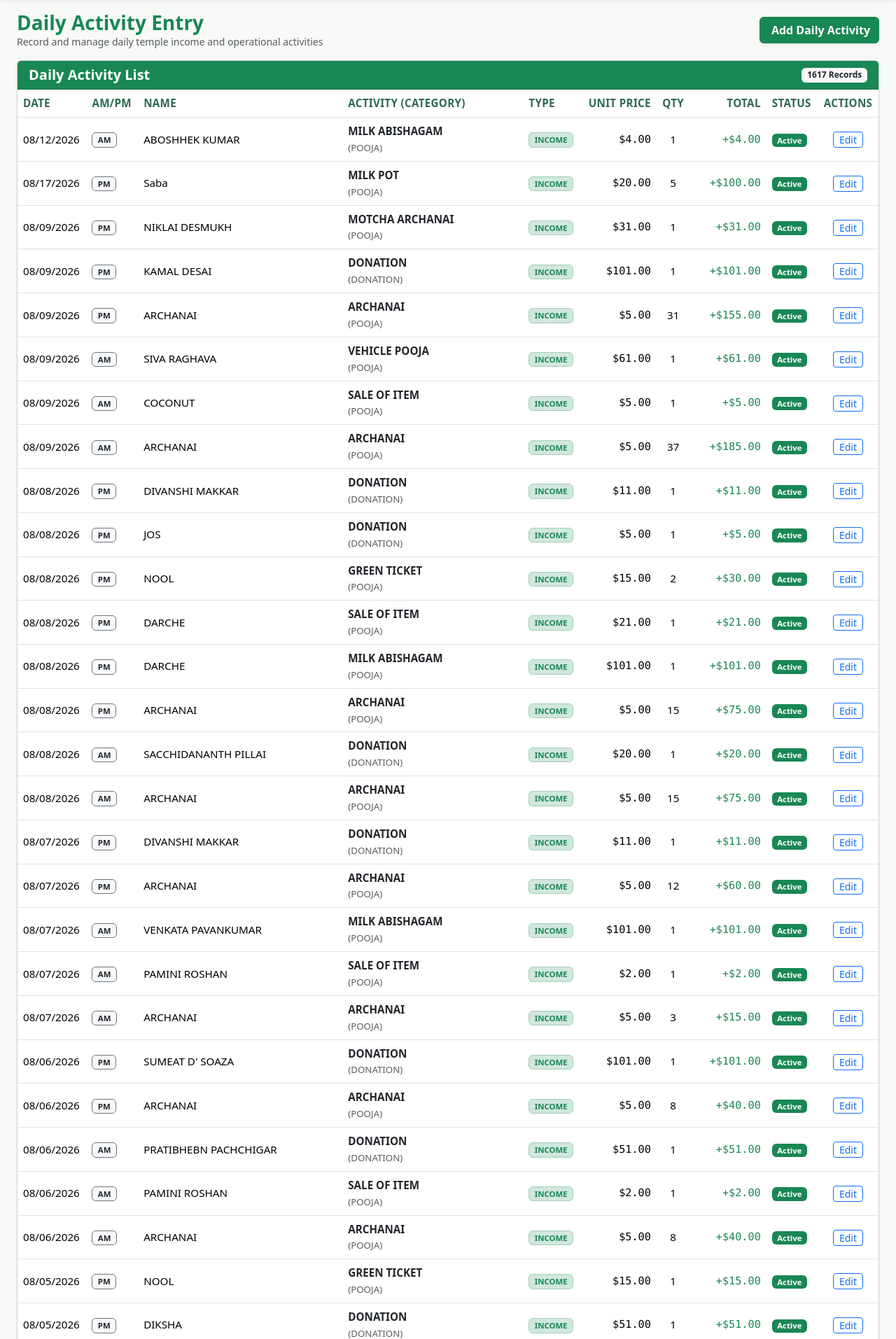
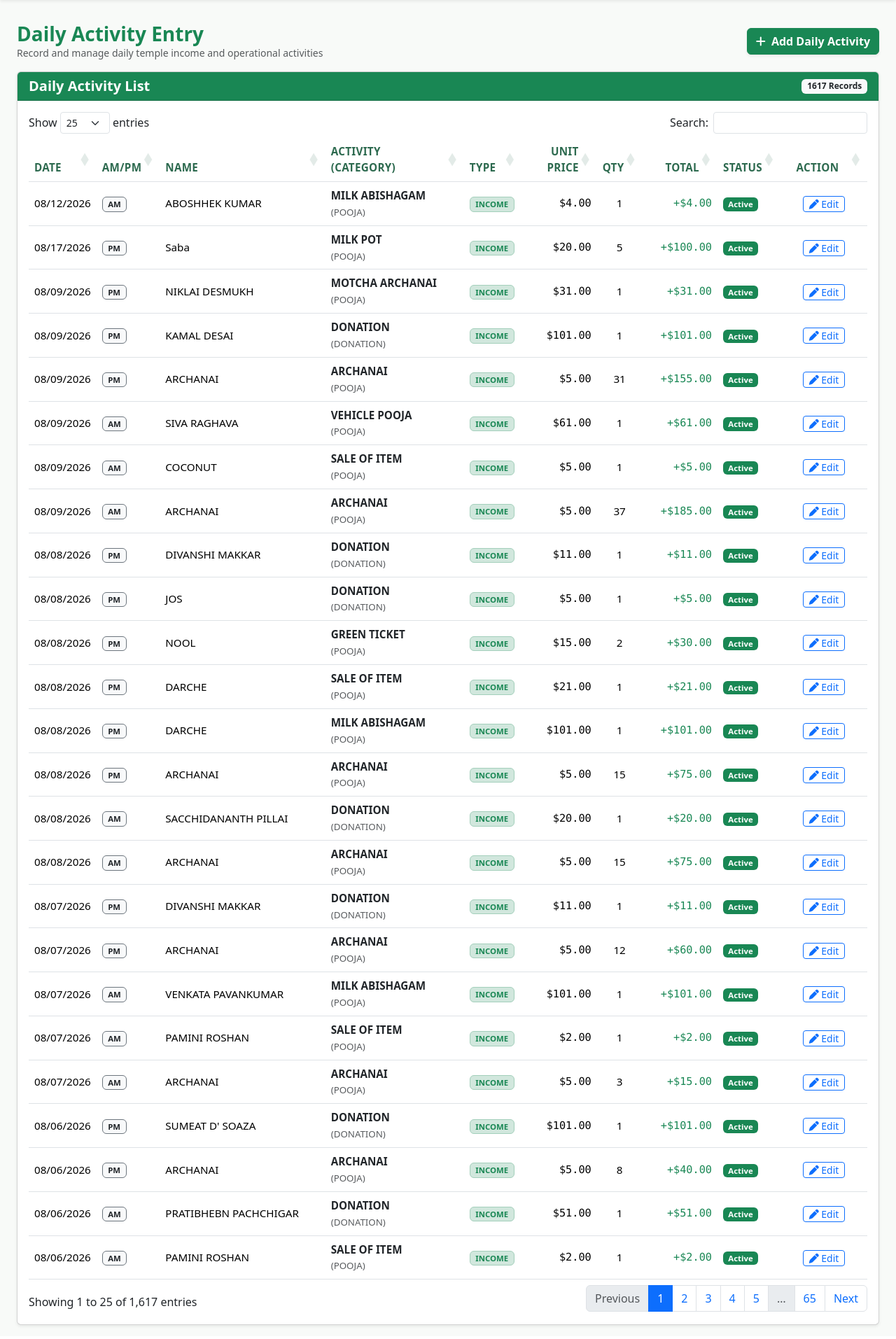
Before and after one commit to sabasivakumaran-hash/daily-sync-app, a Flask app: page /daily_activity in a window 1280 px wide. Shown: the part 172-2085 px from the top of the page at 70% size. Run offline with Flask 3, Linux system fonts and the light colour scheme; data comes from the database, SQL or seed files in the repository; both versions use the stored data as it was after the commit; some libraries are stand-ins or nearby versions.

Commit message:
v1.0 - Complete Daily Activity, Maintenance Modules & Flash Messaging

```diff
--- a/app.py
+++ b/app.py
@@ -1,9 +1,10 @@
 import os
 import sqlite3
 from datetime import datetime
-from flask import Flask, render_template, request, redirect, url_for
+from flask import Flask, render_template, request, redirect, url_for, flash
 
 app = Flask(__name__)
+app.secret_key = 'temple_sync_secret_key_change_in_production'
 
 BASE_DIR = os.path.dirname(os.path.abspath(__file__))
 DATABASE = os.path.join(BASE_DIR, 'daily_sync.db')
@@ -131,12 +132,14 @@ def daily_activity_save():
             WHERE daily_activity_id = ?
         """, (txn_date, session_type, activity_lookup_id, person_name,
               unit_price, quantity, total_amount, remarks, is_active, daily_activity_id))
+        flash(f'Daily Activity entry #{daily_activity_id} updated successfully!', 'success')
     else:
         cursor.execute("""
             INSERT INTO daily_activity
             (txn_date, session_type, activity_lookup_id, person_name, unit_price, quantity, total_amount, remarks, is_active, updated_ts)
             VALUES (?, ?, ?, ?, ?, ?, ?, ?, ?, CURRENT_TIMESTAMP)
         """, (txn_date, session_type, activity_lookup_id, person_name, unit_price, quantity, total_amount, remarks, is_active))
+        flash('New Daily Activity recorded successfully!', 'success')
 
     conn.commit()
     conn.close()
@@ -226,7 +229,7 @@ def dashboard_page():
     )
 
 # ---------------------------------------------------------
-# 4. REPORTS PAGE (INCOME & EXPENSE, FISCAL, ACTIVITY SUMMARY)
+# 4. REPORTS PAGE
 # ---------------------------------------------------------
 @app.route('/reports')
 def reports_page():
@@ -259,12 +262,10 @@ def reports_page():
     total_income_year = 0.0
     total_expense_year = 0.0
 
-    # Fiscal Report Variables
     matrix, category_subtotals = {}, {}
     monthly_grand_totals = {m: 0.0 for m in range(1, 13)}
     year_grand_total = 0.0
 
-    # Activity Summary Matrix Variables
     act_matrix = {}
     act_cat_subtotals = {}
     act_grand_totals = {
@@ -315,7 +316,6 @@ def reports_page():
             net_monthly_surplus[m] = income_monthly_totals[m] - expense_monthly_totals[m]
 
     if selected_report == 'activity_summary':
-        # Single-line 12-Month Itemized Activity Summary
         activity_rows = conn.execute("""
             SELECT
                 c.category_name,
@@ -339,7 +339,6 @@ def reports_page():
             m_num = r['month_num']
             amt = float(r['total_amount'])
 
-            # Initialize Category level dictionaries
             if cat not in act_matrix:
                 act_matrix[cat] = {}
                 act_cat_subtotals[cat] = {
@@ -348,27 +347,22 @@ def reports_page():
                     'NET': {m: 0.0 for m in range(1, 14)}
                 }
 
-            # Initialize Activity level dictionary (Single Line per Activity)
             if act not in act_matrix[cat]:
                 act_matrix[cat][act] = {
                     'txn_type': t_type,
                     'months': {m: 0.0 for m in range(1, 14)}
                 }
 
-            # 1. Populate Activity Level Values (Index 13 represents Year Total)
             act_matrix[cat][act]['months'][m_num] += amt
             act_matrix[cat][act]['months'][13] += amt
 
-            # Net contribution calculation (+ for Income, - for Expense)
             net_amt = amt if t_type == 'INCOME' else -amt
 
-            # 2. Populate Category Subtotal Level
             act_cat_subtotals[cat][t_type][m_num] += amt
             act_cat_subtotals[cat][t_type][13] += amt
             act_cat_subtotals[cat]['NET'][m_num] += net_amt
             act_cat_subtotals[cat]['NET'][13] += net_amt
 
-            # 3. Populate Grand Total Level
             act_grand_totals[t_type][m_num] += amt
             act_grand_totals[t_type][13] += amt
             act_grand_totals['NET'][m_num] += net_amt
@@ -401,7 +395,7 @@ def reports_page():
     )
 
 # ---------------------------------------------------------
-# 5. MAINTENANCE & INSPECTION
+# 5. MAINTENANCE MODULE
 # ---------------------------------------------------------
 @app.route('/maintenance/category')
 def category_lookup_page():
@@ -418,7 +412,7 @@ def category_lookup_page():
 @app.route('/maintenance/category/save', methods=['POST'])
 def category_lookup_save():
     cat_id = request.form.get('category_lookup_id')
-    cat_name = request.form.get('category_name')
+    cat_name = request.form.get('category_name', '').strip()
     is_active = int(request.form.get('is_active', 1))
 
     conn = get_db()
@@ -426,8 +420,11 @@ def category_lookup_save():
     if cat_id:
         cursor.execute("UPDATE category_lookup SET category_name = ?, is_active = ? WHERE category_lookup_id = ?",
                        (cat_name, is_active, cat_id))
+        flash(f'Category "{cat_name}" updated successfully!', 'success')
     else:
         cursor.execute("INSERT INTO category_lookup (category_name, is_active) VALUES (?, ?)", (cat_name, is_active))
+        flash(f'New category "{cat_name}" created successfully!', 'success')
+
     conn.commit()
     conn.close()
     return redirect(url_for('category_lookup_page'))
@@ -454,24 +451,28 @@ def activity_lookup_page():
 def activity_lookup_save():
     act_id = request.form.get('activity_lookup_id')
     cat_id = request.form.get('category_lookup_id')
-    act_name = request.form.get('activity_name')
+    act_name = request.form.get('activity_name', '').strip()
     default_amount = float(request.form.get('default_amount', 0.0))
     txn_type = request.form.get('txn_type', 'INCOME')
     is_active = int(request.form.get('is_active', 1))
 
     conn = get_db()
     cursor = conn.cursor()
+
     if act_id:
         cursor.execute("""
             UPDATE activity_lookup
             SET category_lookup_id = ?, activity_name = ?, default_amount = ?, txn_type = ?, is_active = ?
             WHERE activity_lookup_id = ?
-        """, (cat_id, act_name, default_amount, txn_type, act_id))
+        """, (cat_id, act_name, default_amount, txn_type, is_active, act_id))
+        flash(f'Activity "{act_name}" updated successfully!', 'success')
     else:
         cursor.execute("""
             INSERT INTO activity_lookup (category_lookup_id, activity_name, default_amount, txn_type, is_active)
             VALUES (?, ?, ?, ?, ?)
         """, (cat_id, act_name, default_amount, txn_type, is_active))
+        flash(f'New activity "{act_name}" created successfully!', 'success')
+
     conn.commit()
     conn.close()
     return redirect(url_for('activity_lookup_page'))
--- a/templates/base.html
+++ b/templates/base.html
@@ -9,7 +9,7 @@
     <link href="https://cdn.jsdelivr.net/npm/bootstrap@5.3.2/dist/css/bootstrap.min.css" rel="stylesheet">
     <!-- FontAwesome Icons -->
     <link href="https://cdnjs.cloudflare.com/ajax/libs/font-awesome/6.4.0/css/all.min.css" rel="stylesheet">
-    <!-- DataTables CSS -->
+    <!-- DataTables Bootstrap 5 CSS -->
     <link href="https://cdn.datatables.net/1.13.7/css/dataTables.bootstrap5.min.css" rel="stylesheet">
 
     <!-- Custom Stylesheet -->
@@ -92,10 +92,43 @@
 
     <!-- MAIN BODY CONTENT -->
     <main class="flex-grow-1">
-        {% block content %}{% endblock %}
+    <!-- FLASH MESSAGES CONTAINER -->
+    <div class="container-fluid px-md-4 pt-3">
+        {% with messages = get_flashed_messages(with_categories=true) %}
+        {% if messages %}
+            {% for category, message in messages %}
+            <div class="alert alert-{{ category if category != 'error' else 'danger' }} alert-dismissible fade show shadow-sm" role="alert">
+                {% if category == 'success' %}
+                <i class="fa-solid fa-circle-check me-2"></i>
+                {% elif category == 'danger' or category == 'error' %}
+                <i class="fa-solid fa-triangle-exclamation me-2"></i>
+                {% else %}
+                <i class="fa-solid fa-circle-info me-2"></i>
+                {% endif %}
+                {{ message }}
+                <button type="button" class="btn-close" data-bs-dismiss="alert" aria-label="Close"></button>
+            </div>
+            {% endfor %}
+        {% endif %}
+        {% endwith %}
+    </div>
+
+    <!-- MAIN PAGE CONTENT -->
+    {% block content %}{% endblock %}
     </main>
 
     <!-- JS DEPENDENCIES -->
+    <!-- 1. jQuery (Required for DataTables) -->
+    <script src="https://code.jquery.com/jquery-3.7.0.min.js"></script>
+
+    <!-- 2. Bootstrap 5 JS Bundle -->
     <script src="https://cdn.jsdelivr.net/npm/bootstrap@5.3.2/dist/js/bootstrap.bundle.min.js"></script>
+
+    <!-- 3. DataTables Core & Bootstrap 5 Integration -->
+    <script src="https://cdn.datatables.net/1.13.7/js/jquery.dataTables.min.js"></script>
+    <script src="https://cdn.datatables.net/1.13.7/js/dataTables.bootstrap5.min.js"></script>
+
+    <!-- 4. Dynamic Script Block for Child Templates -->
+    {% block scripts %}{% endblock %}
 </body>
 </html>
--- a/templates/daily_activity.html
+++ b/templates/daily_activity.html
@@ -1,6 +1,6 @@
 {% extends "base.html" %}
 
-{% block title %}Daily Activity - Sri Ganesh Temple Society{% endblock %}
+{% block title %}Daily Activity - Temple Sync{% endblock %}
 
 {% block content %}
 <div class="container-fluid py-3 px-md-4">
@@ -12,7 +12,7 @@
       <p class="text-muted small mb-0">Record and manage daily temple income and operational activities</p>
     </div>
     <button class="btn btn-success fw-semibold shadow-sm" type="button" data-bs-toggle="collapse" data-bs-target="#entryFormCollapse" aria-expanded="false" aria-controls="entryFormCollapse">
-      <i class="bi bi-plus-lg me-1"></i> Add Daily Activity
+      <i class="fa-solid fa-plus me-1"></i> Add Daily Activity
     </button>
   </div>
 
@@ -22,9 +22,9 @@
       <div class="card-header bg-success text-white d-flex justify-content-between align-items-center">
         <h5 class="card-title mb-0 fw-bold">
           {% if editing_txn %}
-            <i class="bi bi-pencil-square me-2"></i>Edit Daily Activity #{{ editing_txn.daily_activity_id }}
+            <i class="fa-solid fa-pen-to-square me-2"></i>Edit Daily Activity #{{ editing_txn.daily_activity_id }}
           {% else %}
-            <i class="bi bi-plus-circle me-2"></i>Add Daily Activity
+            <i class="fa-solid fa-circle-plus me-2"></i>Add Daily Activity
           {% endif %}
         </h5>
         {% if editing_txn %}
@@ -70,13 +70,11 @@
               </select>
             </div>
 
-            <!-- Type -->
+            <!-- Type (Read-Only Display) -->
             <div class="col-md-3">
-              <label for="txn_type" class="form-label fw-semibold">Type <span class="text-danger">*</span></label>
-              <select class="form-select fw-bold" id="txn_type" name="txn_type">
-                <option value="INCOME" {% if not editing_txn or editing_txn.txn_type == 'INCOME' %}selected{% endif %}>INCOME</option>
-                <option value="EXPENSE" {% if editing_txn and editing_txn.txn_type == 'EXPENSE' %}selected{% endif %}>EXPENSE</option>
-              </select>
+              <label for="txn_type_display" class="form-label fw-semibold">Type</label>
+              <input type="text" class="form-control fw-bold bg-light" id="txn_type_display"
+                     value="{{ editing_txn.txn_type if editing_txn else 'INCOME' }}" readonly>
             </div>
 
             <!-- Name -->
@@ -134,10 +132,10 @@
           <!-- BUTTONS -->
           <div class="mt-4 text-end">
             <a href="{{ url_for('daily_activity_page') }}" class="btn btn-outline-secondary me-2 px-4">
-              <i class="bi bi-x-circle me-1"></i> Cancel
+              <i class="fa-solid fa-circle-xmark me-1"></i> Cancel
             </a>
             <button type="submit" class="btn btn-success fw-bold px-4 shadow-sm">
-              <i class="bi bi-check-circle me-1"></i> Save
+              <i class="fa-solid fa-circle-check me-1"></i> Save
             </button>
           </div>
 
@@ -148,13 +146,13 @@
 
   <!-- TABLE -->
   <div class="card card-emerald shadow-sm">
-    <div class="card-header bg-success text-white d-flex justify-content-between align-items-center">
+    <div class="card-header bg-success text-white d-flex justify-content-between align-items-center py-2">
       <h5 class="card-title mb-0 fw-bold">Daily Activity List</h5>
       <span class="badge bg-light text-dark fw-bold">{{ transactions|length }} Records</span>
     </div>
 
-    <div class="card-body p-0 table-responsive">
-      <table class="table table-hover align-middle mb-0">
+    <div class="card-body p-3 table-responsive">
+      <table id="dailyActivityTable" class="table table-hover align-middle mb-0 w-100">
         <thead>
           <tr>
             <th>Date</th>
@@ -166,7 +164,7 @@
             <th class="text-center">Qty</th>
             <th class="text-end">Total</th>
             <th>Status</th>
-            <th class="text-center">Actions</th>
+            <th class="text-center" style="width: 90px;">Action</th>
           </tr>
         </thead>
         <tbody>
@@ -220,13 +218,9 @@
             <td class="text-center">
               <a href="{{ url_for('daily_activity_page', edit_id=txn.daily_activity_id) }}"
                  class="btn btn-sm btn-outline-primary py-0 px-2" title="Edit Entry">
-                <i class="bi bi-pencil"></i> Edit
+                <i class="fa-solid fa-pen"></i> Edit
               </a>
             </td>
-          </tr>
-          {% else %}
-          <tr>
-            <td colspan="10" class="text-center text-muted py-4">No daily activity records found.</td>
           </tr>
           {% endfor %}
         </tbody>
@@ -235,15 +229,16 @@
   </div>
 
 </div>
+{% endblock %}
 
-<!-- SCRIPT -->
+{% block scripts %}
 <script>
   document.addEventListener('DOMContentLoaded', function() {
     const activitySelect = document.getElementById('activity_lookup_id');
     const unitPriceInput = document.getElementById('unit_price');
     const quantityInput = document.getElementById('quantity');
     const totalAmountInput = document.getElementById('total_amount');
-    const typeSelect = document.getElementById('txn_type');
+    const typeDisplay = document.getElementById('txn_type_display');
 
     function calculateTotal() {
       const price = parseFloat(unitPriceInput.value) || 0;
@@ -256,14 +251,14 @@
       const selectedOption = activitySelect.options[activitySelect.selectedIndex];
       if (selectedOption && selectedOption.value) {
         const defaultAmount = selectedOption.getAttribute('data-amount');
-        const txnType = selectedOption.getAttribute('data-type') || 'INCOME';
+        const defaultTxnType = selectedOption.getAttribute('data-type') || 'INCOME';
 
         if (defaultAmount && parseFloat(defaultAmount) > 0) {
           unitPriceInput.value = parseFloat(defaultAmount).toFixed(2);
         }
 
-        if (typeSelect) {
-          typeSelect.value = txnType;
+        if (typeDisplay) {
+          typeDisplay.value = defaultTxnType;
         }
         calculateTotal();
       }
@@ -276,5 +271,12 @@
     if (unitPriceInput) unitPriceInput.addEventListener('input', calculateTotal);
     if (quantityInput) quantityInput.addEventListener('input', calculateTotal);
   });
+
+  $(document).ready(function() {
+    $('#dailyActivityTable').DataTable({
+      "pageLength": 25,
+      "order": []
+    });
+  });
 </script>
 {% endblock %}
```
Also changed, not shown: templates/activity_lookup.html (+41 -8 lines), templates/category_lookup.html (+6 -1 lines), daily_sync.db, 1 other file.
